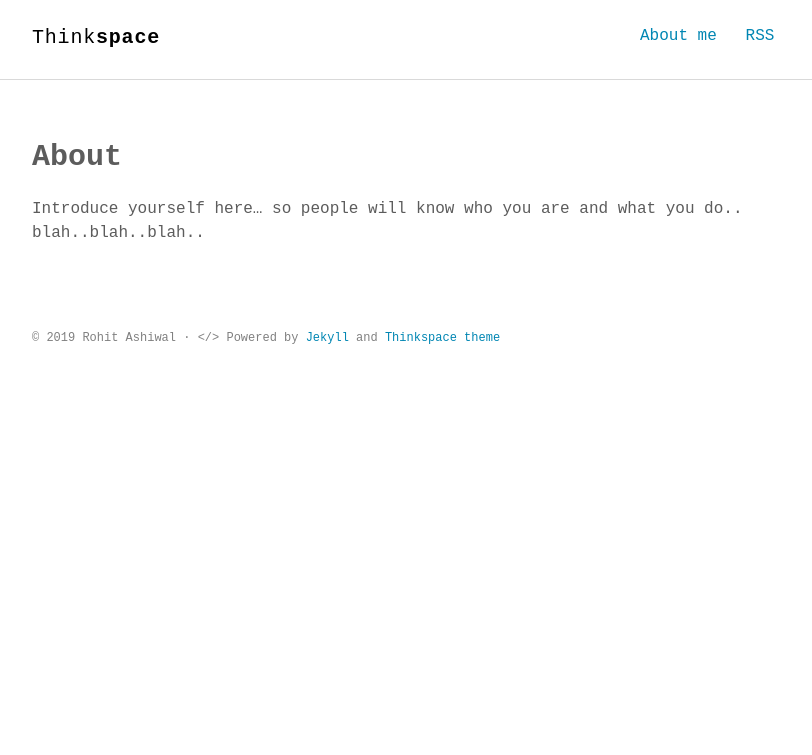
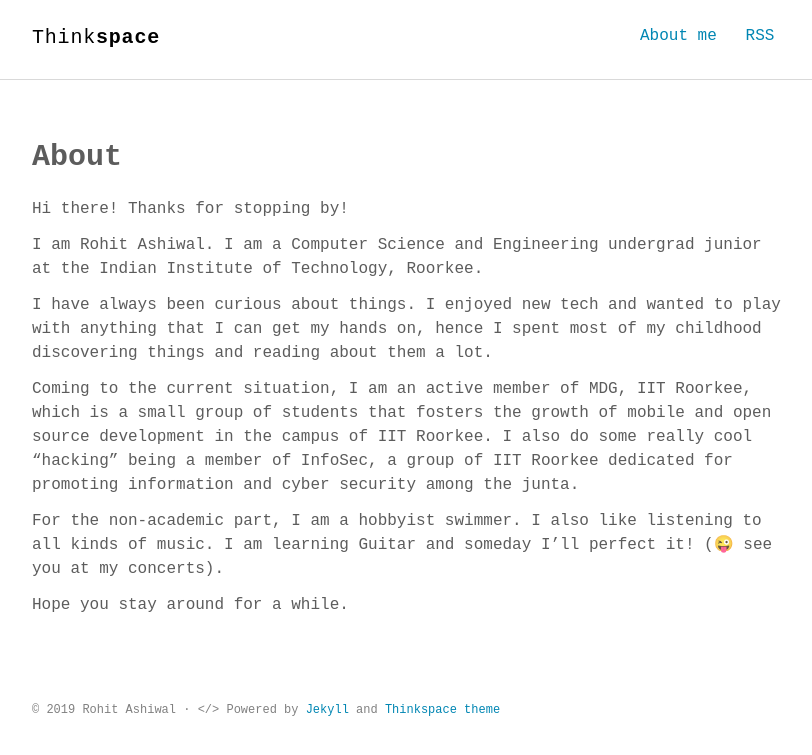
Before and after one commit to r1walz/r1walz.github.io, a Jekyll site: the page built from about.md, in a window 1280 px wide. Shown: the top 755 px of the page, without its empty margins (232-1044 px from the left). Built offline with Jekyll 4.4.1, drawn with Linux system fonts in a browser that asks for light colours; some web fonts are replaced.

Commit message:
add about me

```diff
--- a/_includes/intro.html
+++ b/_includes/intro.html
@@ -1,5 +1,5 @@
 <section class="intro">
   <div class="container">
-    <p class="lead">Hi, I'm Rohit Ashiwal. I do stuff with computer and sometimes write about it here. I'm from Rajasthan, India and currently, I am shipping code for <a href="https://git-scm.com/">Git</a>.</p>
+    <p class="lead">Hi, I'm Rohit Ashiwal. I do stuff with computer and sometimes write about it here. I'm a CS junior at <a href="https://www.iitr.ac.in/">IITR</a> and currently, I am shipping code for <a href="https://git-scm.com/">Git</a>.</p>
   </div>
 </section>
--- a/about.md
+++ b/about.md
@@ -4,4 +4,14 @@ title: About
 permalink: /about/
 ---
 
-Introduce yourself here... so people will know who you are and what you do.. blah..blah..blah..
+Hi there! Thanks for stopping by!
+
+I am Rohit Ashiwal. I am a Computer Science and Engineering undergrad junior at the Indian Institute of Technology, Roorkee.
+
+I have always been curious about things. I enjoyed new tech and wanted to play with anything that I can get my hands on, hence I spent most of my childhood discovering things and reading about them a lot.
+
+Coming to the current situation, I am an active member of MDG, IIT Roorkee, which is a small group of students that fosters the growth of mobile and open source development in the campus of IIT Roorkee. I also do some really cool "hacking" being a member of InfoSec, a group of IIT Roorkee dedicated for promoting information and cyber security among the junta.
+
+For the non-academic part, I am a hobbyist swimmer. I also like listening to all kinds of music. I am learning Guitar and someday I'll perfect it! (😜 see you at  my concerts).
+
+Hope you stay around for a while.
```
